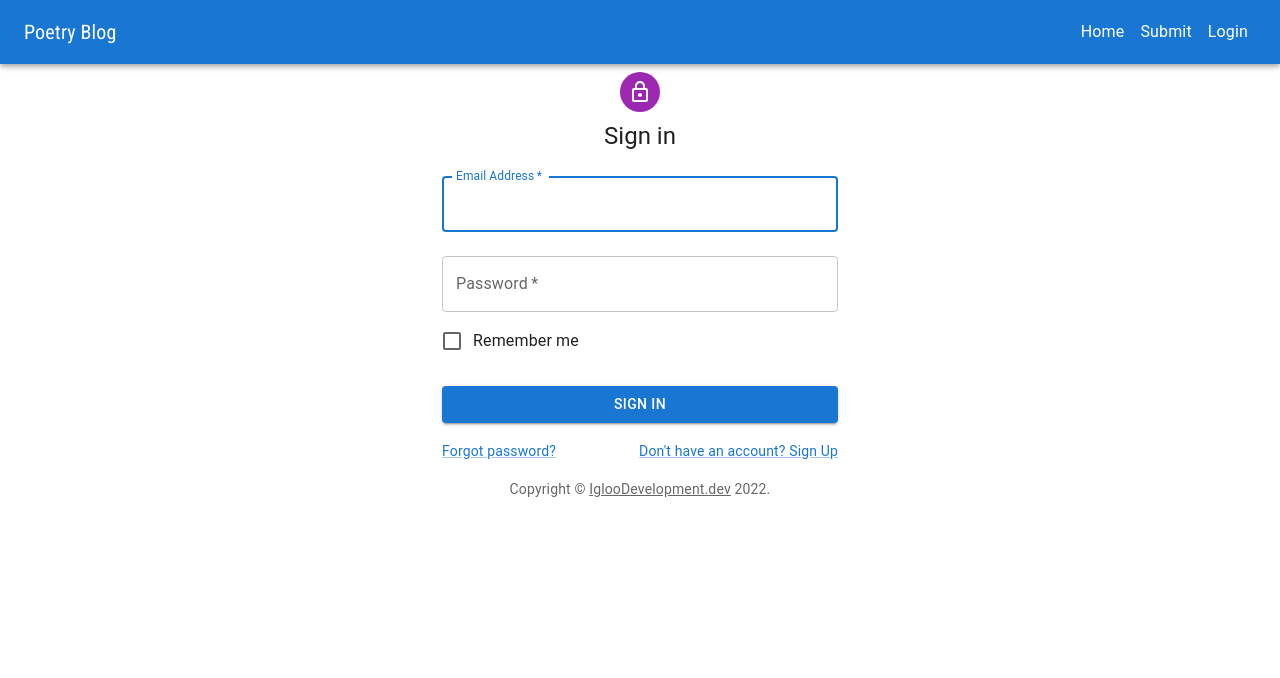
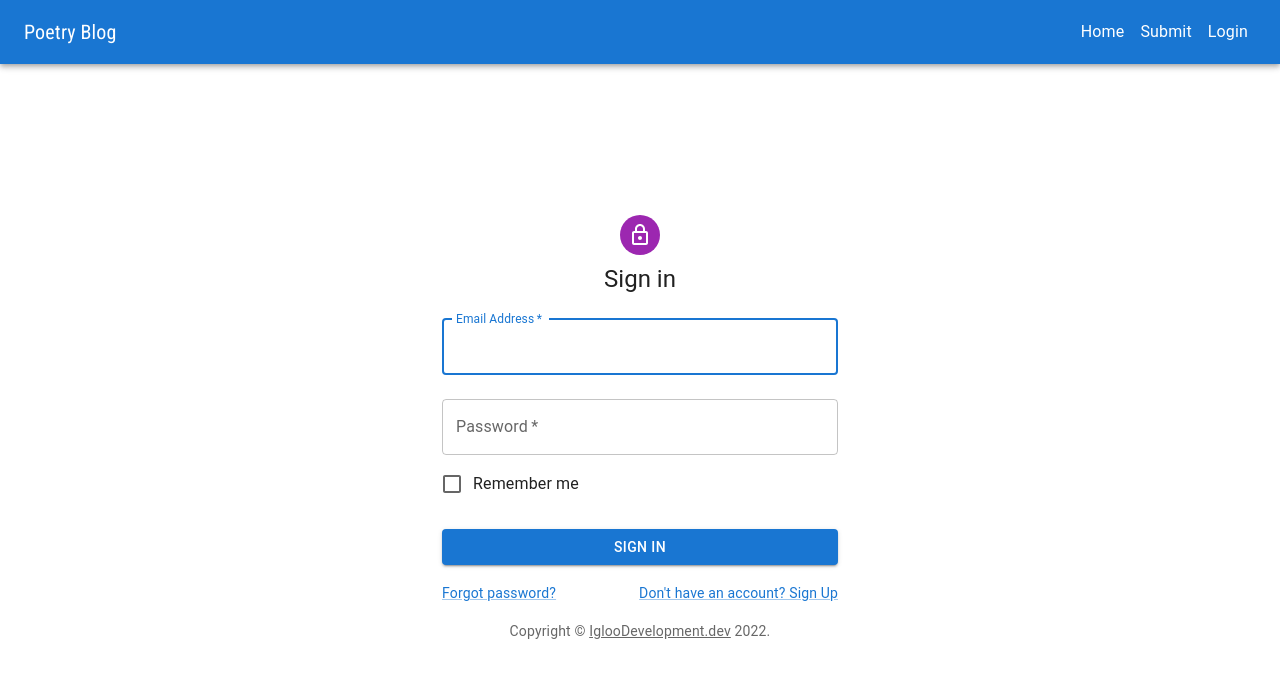
Before and after one commit to igloo1505/poetry_blog, a Next.js app: page /login in a window 1280 px wide. Shown: the top 678 px of the page. Built offline with nearby package versions, Linux system fonts and the light colour scheme.

Commit message:
Small tweaks. Adjust navbar to only autohide on landing page next.

```diff
--- a/components/app/Appbar.js
+++ b/components/app/Appbar.js
@@ -4,6 +4,7 @@ import Box from "@mui/material/Box";
 import Toolbar from "@mui/material/Toolbar";
 import Typography from "@mui/material/Typography";
 import Link from "next/link";
+import { useRouter } from "next/router";
 import clsx from "clsx";
 import * as Types from "../../state/Types";
 import { isMobile } from "mobile-device-detect";
@@ -18,6 +19,7 @@ const useStyles = makeStyles((theme) => ({
 		position: "absolute",
 		width: "100vw",
 		zIndex: 10,
+		top: 0,
 		transition: "all 0.3s ease-in-out",
 	},
 	toolbarHidden: {
@@ -69,10 +71,13 @@ const Appbar = ({
 			type: Types.RESET_NAVBAR_HIDDEN,
 		});
 	};
+	const router = useRouter();
 	useEffect(() => {
+		console.log("router.pathname: ", router.pathname);
 		if (typeof window !== "undefined") {
 			if (!isMobile) {
 				document.addEventListener("mousemove", (e) => {
+					console.log("Mouse move", e);
 					if (e.y < hoverLimit) {
 						showNavbar();
 					}
--- a/pages/login.js
+++ b/pages/login.js
@@ -3,6 +3,17 @@ import LoginCard from "../components/authentication/LoginCard";
 import RegisterCard from "../components/authentication/RegisterCard";
 import { connect } from "react-redux";
 import { useRouter } from "next/router";
+import { makeStyles, withStyles } from "@material-ui/core/styles";
+
+const useStyles = makeStyles((theme) => ({
+	container: {
+		display: "flex",
+		flexDirection: "column",
+		justifyContent: "center",
+		alignItems: "center",
+		minHeight: "100vh",
+	},
+}));
 
 const login = ({
 	user: {
@@ -12,6 +23,7 @@ const login = ({
 }) => {
 	const [shouldShowLogin, setShouldShowLogin] = useState(true);
 	const router = useRouter();
+	const styles = useStyles();
 	useEffect(() => {
 		if (isAuthenticated && _id) {
 			router.push("/");
@@ -19,7 +31,7 @@ const login = ({
 	}, [isAuthenticated, _id, router]);
 
 	return (
-		<div>
+		<div className={styles.container}>
 			{shouldShowLogin ? (
 				<LoginCard
 					shouldShowLogin={shouldShowLogin}
--- a/state/UIReducer.js
+++ b/state/UIReducer.js
@@ -3,7 +3,7 @@ import store from "./store";
 import { createReducer } from "@reduxjs/toolkit";
 
 const initialState = {
-	navbarHidden: true,
+	navbarHidden: false,
 };
 
 const UIReducer = createReducer(initialState, (builder) => {
```
Also changed, not shown: components/landing/HeroSection.js (+14 -9 lines).
